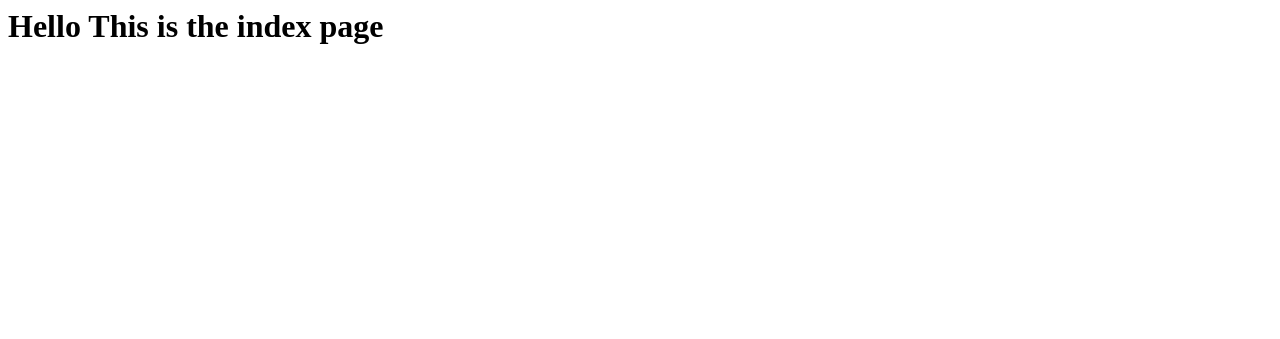
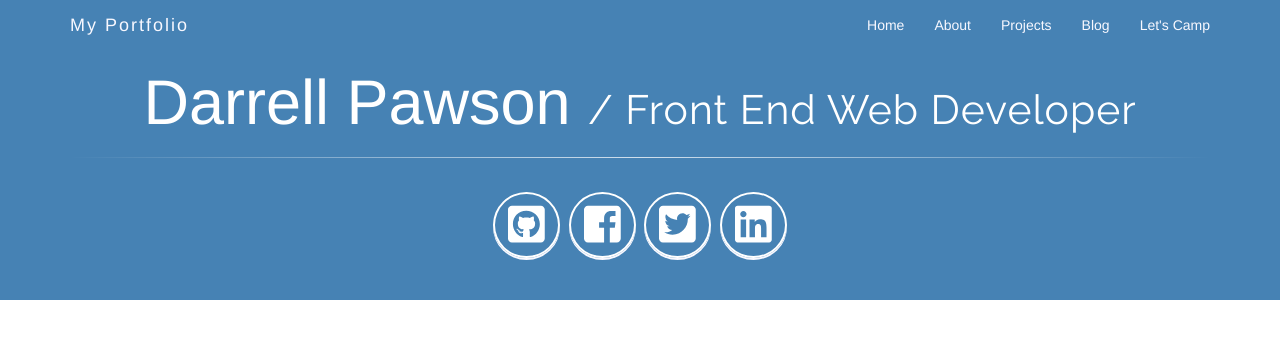
Before and after one commit to dpawson905/portfolio-with-nodemailer, a Node server app: page / in a window 1280 px wide. Shown: the top 339 px of the page. Run offline with Node 20, Linux system fonts and the light colour scheme; some libraries are stand-ins or nearby versions.

Commit message:
set up header and footer and insert code to test

```diff
--- a/public/stylesheets/styles.css
+++ b/public/stylesheets/styles.css
@@ -0,0 +1,114 @@
+padding: 50px 0 70px 0;
+  font-family: 'Raleway', sans-serif;
+  letter-spacing: 1.5px;
+}
+
+h1,h2,h3,h4,h5,h6 {
+  font-family: 'Montserrat', sans-serif;
+  letter-spacing: 2px;
+}
+
+/* navbar */
+.navbar-default {
+    background-color: steelblue;
+    border-color: steelblue;
+}
+/* Title */
+.navbar-default .navbar-brand {
+    color: #f8f8ff;
+    letter-spacing: 2px;
+}
+.navbar-default .navbar-brand:hover,
+.navbar-default .navbar-brand:focus {
+    color: #f1f1ff;
+}
+/* Link */
+.navbar-default .navbar-nav > li > a {
+    color: #f8f8ff;
+}
+.navbar-default .navbar-nav > li > a:hover,
+.navbar-default .navbar-nav > li > a:focus {
+    color: #f1f1ff;
+}
+.navbar-default .navbar-nav > .active > a,
+.navbar-default .navbar-nav > .active > a:hover,
+.navbar-default .navbar-nav > .active > a:focus {
+    color: steelblue;
+    background-color: #f8f8ff;
+}
+.navbar-default .navbar-nav > .open > a,
+.navbar-default .navbar-nav > .open > a:hover,
+.navbar-default .navbar-nav > .open > a:focus {
+    color: #f8f8ff;
+    background-color: steelblue;
+}
+.navbar-default .navbar-toggle {
+  border-color: #fff !important;
+}
+
+.navbar-default .navbar-toggle .icon-bar {
+  background-color: #fff !important;
+}
+.navbar-default .navbar-toggle:hover,
+.navbar-default .navbar-toggle:focus {
+  background-color: #000;
+}
+/* End Navbar CSS */
+
+/* Jumbotron CSS */
+.jumbotron {
+  background-color: steelblue;
+  color: #fff;
+  padding-bottom: 45px;
+}
+
+ h1 small {
+  color: #fff;
+  font-family: 'Raleway', sans-serif;
+  letter-spacing: 1px;
+}
+
+hr.style-two-jumbo {
+    border: 0;
+    height: 1px;
+    background-image: linear-gradient(to right, rgba(255, 255, 255, 0), rgba(255, 255, 255, 0.75), rgba(255, 255, 255, 0));
+}
+
+.social {
+  display: block;
+  padding-top: 25px;
+  letter-spacing: 5px;
+}
+
+.icon {
+  display: inline;
+  border: 2px solid white;
+  padding: 33px 13px 13px 13px;
+  border-radius: 50%;
+  box-shadow: 0 2px ghostwhite;
+}
+.icon > a {
+  color: #fff;
+}
+
+.icon > a:hover {
+  color: #fff;
+}
+
+/* End Jumbotron CSS */
+
+/* About CSS */
+hr.style-two {
+    width: 33%;
+    border: 0;
+    height: 1px;
+    background-image: linear-gradient(to right, rgba(0, 0, 0, 0), rgba(0, 0, 0, 0.75), rgba(0, 0, 0, 0));
+}
+
+#aboutImage {
+  border-radius: 50%;
+}
+
+.bg-dark {
+  background-color: gray;
+}
--- a/views/index.ejs
+++ b/views/index.ejs
@@ -1 +1,5 @@
-<h1>Hello This is the index page</h1>
+<% include ./partials/header %>
+
+
+
+<% include ./partials/footer %>
--- a/views/partials/footer.ejs
+++ b/views/partials/footer.ejs
@@ -0,0 +1,21 @@
+  </div>  <!-- End index.ejs container -->
+
+  <script src="https://maxcdn.bootstrapcdn.com/bootstrap/3.3.7/js/bootstrap.min.js" integrity="sha384-Tc5IQib027qvyjSMfHjOMaLkfuWVxZxUPnCJA7l2mCWNIpG9mGCD8wGNIcPD7Txa" crossorigin="anonymous"></script>
+	<script defer src="https://use.fontawesome.com/releases/v5.0.1/js/all.js"></script>
+	<script>
+    $(document).ready(function(){" "}),
+      $("#comment_form").submit(function() {
+        $(this).ajaxSubmit({
+          error: function(xhr) {
+            tatus("Error: " + xhr.status);
+          },
+          success: function(response) {
+           console.log(response);
+          }
+        });
+        //Very important line, it disable the page refresh.
+        return false;
+      });
+    </script>
+  </body>
+</html>
--- a/views/partials/header.ejs
+++ b/views/partials/header.ejs
@@ -0,0 +1,57 @@
+<!DOCTYPE html>
+<html lang="en">
+
+<head>
+  <meta charset="UTF-8">
+  <meta name="viewport" content="width=device-width, initial-scale=1">
+  <title>My Portfolio</title>
+  <!-- Latest compiled and minified CSS -->
+  <link rel="stylesheet" href="https://maxcdn.bootstrapcdn.com/bootstrap/3.3.7/css/bootstrap.min.css" integrity="sha384-BVYiiSIFeK1dGmJRAkycuHAHRg32OmUcww7on3RYdg4Va+PmSTsz/K68vbdEjh4u" crossorigin="anonymous">
+  <link type="text/css" rel="stylesheet" href="/stylesheets/styles.css">
+  <link href="https://fonts.googleapis.com/css?family=Montserrat:400,700|Raleway:400,700" rel="stylesheet">
+  <script src="https://code.jquery.com/jquery-3.2.1.min.js" integrity="sha256-hwg4gsxgFZhOsEEamdOYGBf13FyQuiTwlAQgxVSNgt4=" crossorigin="anonymous"></script>
+  <script src='https://www.google.com/recaptcha/api.js'></script>
+</head>
+
+<body>
+  <nav class="navbar navbar-default navbar-fixed-top">
+    <div class="container">
+      <!-- Brand and toggle get grouped for better mobile display -->
+      <div class="navbar-header">
+        <button type="button" class="navbar-toggle collapsed" data-toggle="collapse" data-target="#bs-example-navbar-collapse-1" aria-expanded="false">
+          <span class="sr-only">Toggle navigation</span>
+          <span class="icon-bar"></span>
+          <span class="icon-bar"></span>
+          <span class="icon-bar"></span>
+        </button>
+        <a class="navbar-brand" href="#">My Portfolio</a>
+      </div>
+
+      <!-- Collect the nav links, forms, and other content for toggling -->
+      <div class="collapse navbar-collapse" id="bs-example-navbar-collapse-1">
+        <ul class="nav navbar-nav navbar-right">
+          <li><a href="#top">Home</a></li>
+          <li><a href="#about">About</a></li>
+          <li><a href="#projects">Projects</a></li>
+          <li><a href="https://blog.djpawson.me" target="_blank">Blog</a></li>
+          <li><a href="https://letscamp.life" target="_blank">Let's Camp</a></li>
+        </ul>
+      </div><!-- /.navbar-collapse -->
+    </div><!-- /.container-fluid -->
+  </nav>
+  <div class="jumbotron">
+    <div class="container">
+      <div class="page-heading">
+        <h1 class="text-center">Darrell Pawson <small>/ Front End Web Developer</small></h1>
+        <hr class="style-two-jumbo">
+      </div>
+      <ul class="text-center social list-unstyled">
+        <li class="icon"><a href="https://github.com/dpawson905"><i class="fab fa-github-square fa-3x"></i></a></li>
+        <li class="icon"><a href="https://facebook.com/darrell.pawson"><i class="fab fa-facebook-square fa-3x"></i></a></li>
+        <li class="icon"><i class="fab fa-twitter-square fa-3x"></i></li>
+        <li class="icon"><i class="fab fa-linkedin fa-3x"></i></li>
+      </ul>
+    </div>
+  </div>
+  <!-- Begin index.ejs container -->
+  <div class="container">
```
